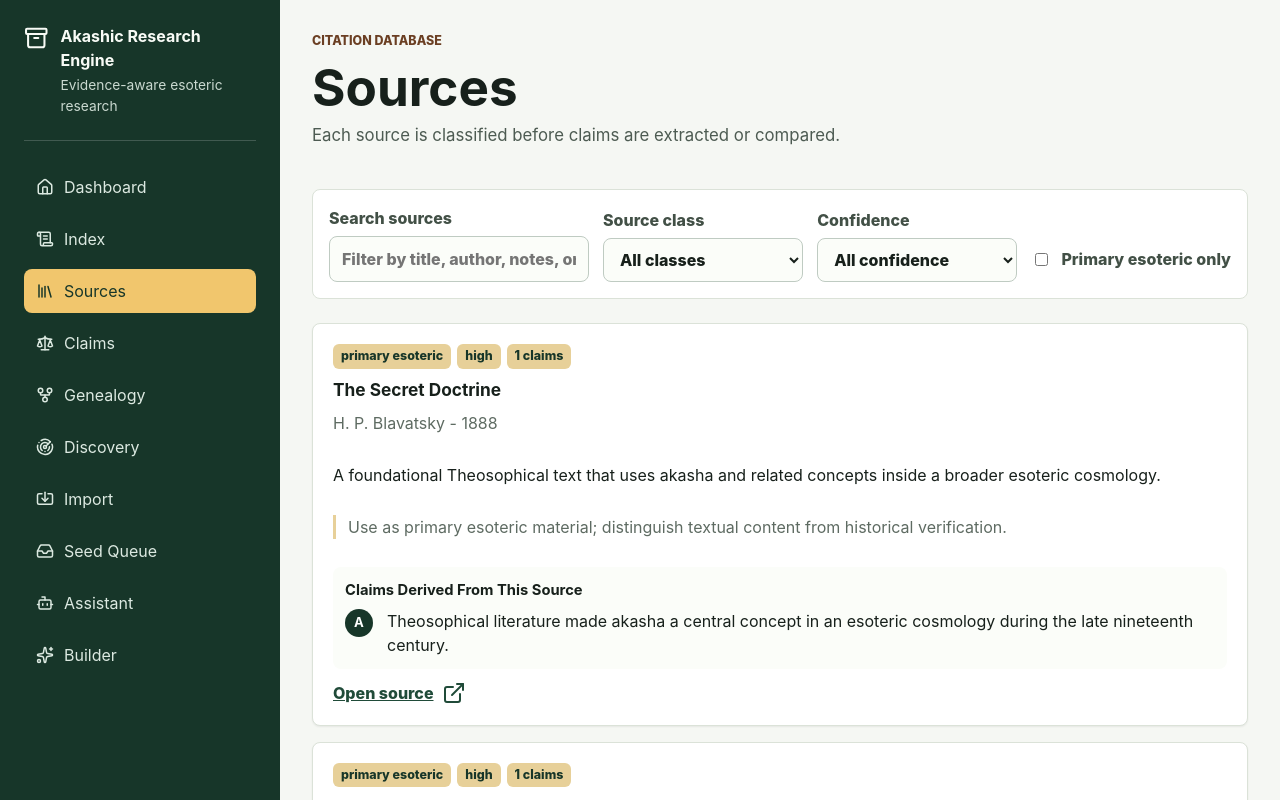
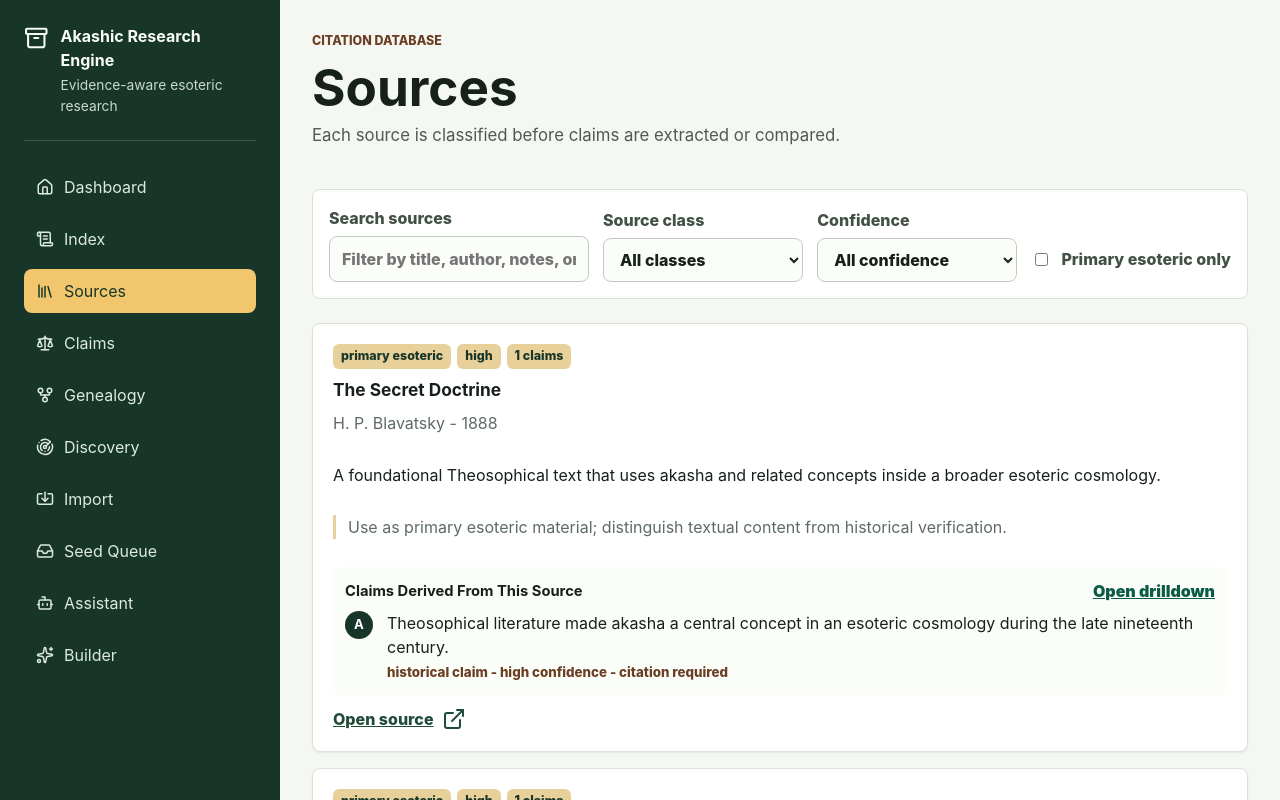
Before and after one commit to dpwebb/Akashic-Research-Engine, a React (Vite) app: page /sources in a window 1280 px wide. Shown: the top 800 px of the page. Built offline with nearby package versions, Linux system fonts and the light colour scheme.

Commit message:
Add source claim drilldowns

```diff
--- a/src/ui/pages/ClaimsPage.tsx
+++ b/src/ui/pages/ClaimsPage.tsx
@@ -1,13 +1,19 @@
 import { useMemo, useState } from 'react';
+import { Link, useSearchParams } from 'react-router-dom';
 import { researchDataset } from '../../shared/researchData.js';
 import { claimTypes, evidenceGrades, type ClaimType, type EvidenceGrade } from '../../shared/taxonomy.js';
 
 export function ClaimsPage() {
+  const [searchParams, setSearchParams] = useSearchParams();
   const [query, setQuery] = useState('');
   const [claimType, setClaimType] = useState<'all' | ClaimType>('all');
   const [evidenceGrade, setEvidenceGrade] = useState<'all' | EvidenceGrade>('all');
-  const [sourceId, setSourceId] = useState('all');
   const [citationRequiredOnly, setCitationRequiredOnly] = useState(false);
+  const sourceId = searchParams.get('sourceId') ?? 'all';
+  const selectedSource = sourceId === 'all' ? undefined : researchDataset.sources.find((source) => source.id === sourceId);
+  const selectedSourceClaims = selectedSource
+    ? researchDataset.claims.filter((claim) => claim.sourceId === selectedSource.id)
+    : [];
 
   const filteredClaims = useMemo(
     () =>
@@ -42,6 +48,16 @@ export function ClaimsPage() {
     [citationRequiredOnly, claimType, evidenceGrade, query, sourceId],
   );
 
+  const setSourceFilter = (nextSourceId: string) => {
+    const nextParams = new URLSearchParams(searchParams);
+    if (nextSourceId === 'all') {
+      nextParams.delete('sourceId');
+    } else {
+      nextParams.set('sourceId', nextSourceId);
+    }
+    setSearchParams(nextParams);
+  };
+
   return (
     <section className="page-stack">
       <header className="page-header compact">
@@ -49,6 +65,27 @@ export function ClaimsPage() {
         <h1>Claims</h1>
         <p>Claims are labeled separately from the source summary and assigned an evidence grade.</p>
       </header>
+
+      {selectedSource && (
+        <section className="source-drilldown-panel">
+          <div>
+            <p className="eyebrow">Source drilldown</p>
+            <h2>{selectedSource.title}</h2>
+            <p className="muted">
+              {selectedSource.author} - {selectedSource.date} - {selectedSource.sourceType}
+            </p>
+            <p>{selectedSource.summary}</p>
+          </div>
+          <div className="source-drilldown-stats">
+            <span className="tag">{selectedSourceClaims.length} linked claims</span>
+            <span className="tag">{selectedSource.confidenceLevel} source confidence</span>
+            <Link to="/claims">Clear source</Link>
+            <a href={selectedSource.url} target="_blank" rel="noreferrer">
+              Open source
+            </a>
+          </div>
+        </section>
+      )}
 
       <section className="filter-panel claims-filter-panel">
         <label>
@@ -86,7 +123,7 @@ export function ClaimsPage() {
         </label>
         <label>
           Source
-          <select value={sourceId} onChange={(event) => setSourceId(event.target.value)}>
+          <select value={sourceId} onChange={(event) => setSourceFilter(event.target.value)}>
             <option value="all">All sources</option>
             {researchDataset.sources.map((source) => (
               <option key={source.id} value={source.id}>
@@ -125,7 +162,14 @@ export function ClaimsPage() {
                   <td>
                     <strong>{claim.text}</strong>
                     <span>{claim.notes}</span>
-                    {source && <span>Source: {source.title} - {source.author}</span>}
+                    {source && (
+                      <span>
+                        Source:{' '}
+                        <Link to={`/claims?sourceId=${encodeURIComponent(source.id)}`}>
+                          {source.title} - {source.author}
+                        </Link>
+                      </span>
+                    )}
                   </td>
                   <td>{claim.type}</td>
                   <td>
--- a/src/ui/pages/SourcesPage.tsx
+++ b/src/ui/pages/SourcesPage.tsx
@@ -1,5 +1,6 @@
 import { ExternalLink } from 'lucide-react';
 import { useMemo, useState } from 'react';
+import { Link } from 'react-router-dom';
 import { researchDataset } from '../../shared/researchData.js';
 import { sourceClassifications, type SourceClassification } from '../../shared/taxonomy.js';
 
@@ -116,12 +117,21 @@ export function SourcesPage() {
               <p className="notes">{source.citationNotes}</p>
               {sourceClaims.length > 0 && (
                 <div className="derived-claims">
-                  <h3>Claims Derived From This Source</h3>
+                  <div className="derived-claims-header">
+                    <h3>Claims Derived From This Source</h3>
+                    <Link to={`/claims?sourceId=${encodeURIComponent(source.id)}`}>Open drilldown</Link>
+                  </div>
                   <ul>
                     {sourceClaims.map((claim) => (
                       <li key={claim.id}>
                         <strong>{claim.evidenceGrade}</strong>
-                        <span>{claim.text}</span>
+                        <span>
+                          {claim.text}
+                          <small>
+                            {claim.type} - {claim.confidenceLevel} confidence - citation{' '}
+                            {claim.citationRequired ? 'required' : 'optional'}
+                          </small>
+                        </span>
                       </li>
                     ))}
                   </ul>
--- a/src/ui/styles.css
+++ b/src/ui/styles.css
@@ -690,6 +690,20 @@ td span {
   font-size: 0.92rem;
 }
 
+.derived-claims-header {
+  display: flex;
+  flex-wrap: wrap;
+  gap: 8px;
+  align-items: center;
+  justify-content: space-between;
+}
+
+.derived-claims-header a,
+.source-drilldown-stats a {
+  color: #0b5c44;
+  font-weight: 900;
+}
+
 .derived-claims ul {
   display: grid;
   gap: 8px;
@@ -714,6 +728,39 @@ td span {
   color: #ffffff;
   background: #173629;
   font-size: 0.82rem;
+}
+
+.derived-claims li span {
+  display: grid;
+  gap: 4px;
+}
+
+.derived-claims li small {
+  color: #6b3f23;
+  font-weight: 800;
+}
+
+.source-drilldown-panel {
+  display: grid;
+  grid-template-columns: minmax(0, 1fr) minmax(190px, 260px);
+  gap: 16px;
+  max-width: 1120px;
+  padding: 16px;
+  border: 1px solid #bfd2c5;
+  border-radius: 8px;
+  background: #f5fbf6;
+}
+
+.source-drilldown-panel h2,
+.source-drilldown-panel p {
+  margin-bottom: 0;
+}
+
+.source-drilldown-stats {
+  display: flex;
+  flex-direction: column;
+  gap: 10px;
+  align-items: flex-start;
 }
 
 .seed-pack-grid {
@@ -881,6 +928,7 @@ td span {
   .search-summary,
   .filter-panel,
   .claims-filter-panel,
+  .source-drilldown-panel,
   .distribution-row {
     grid-template-columns: 1fr;
   }
```
